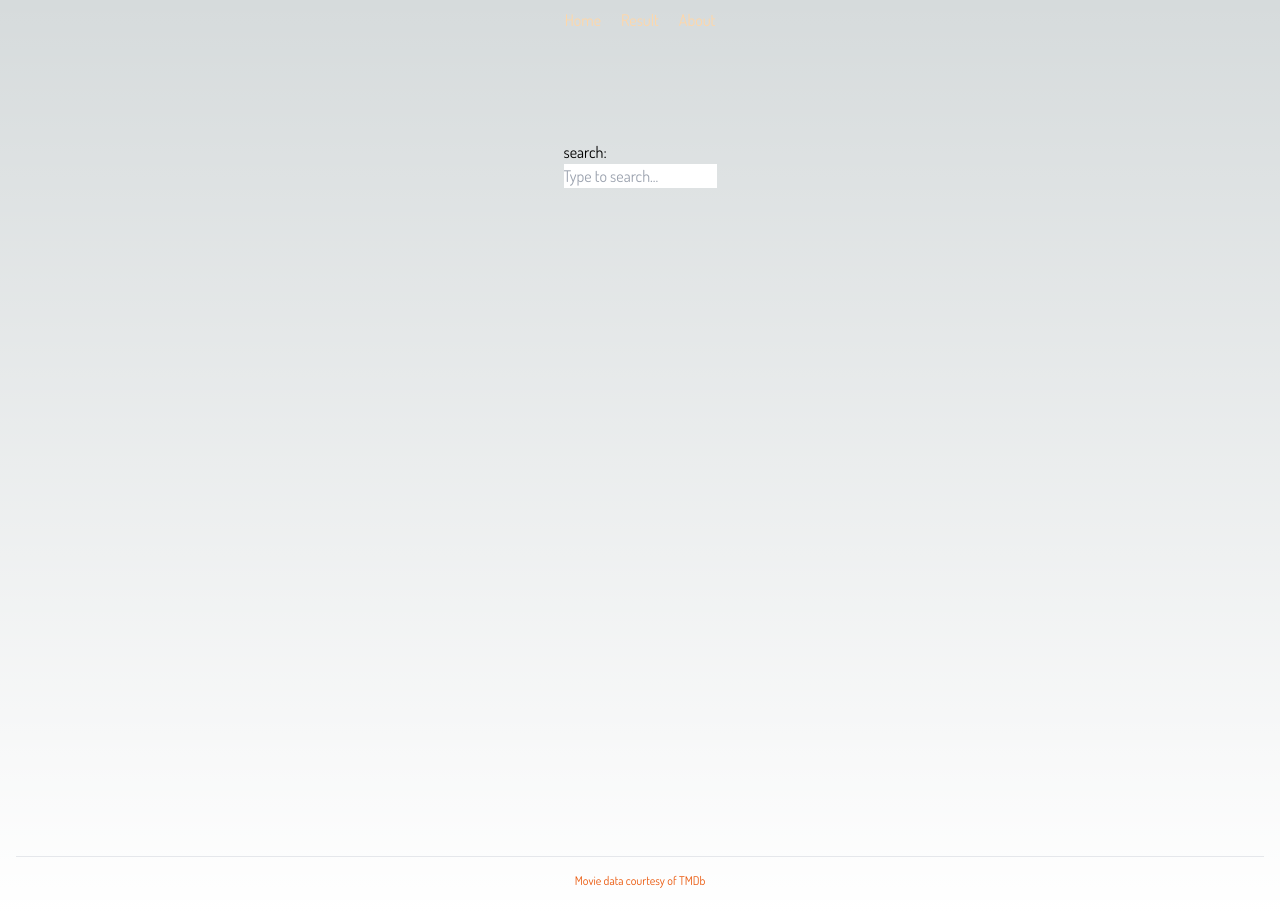
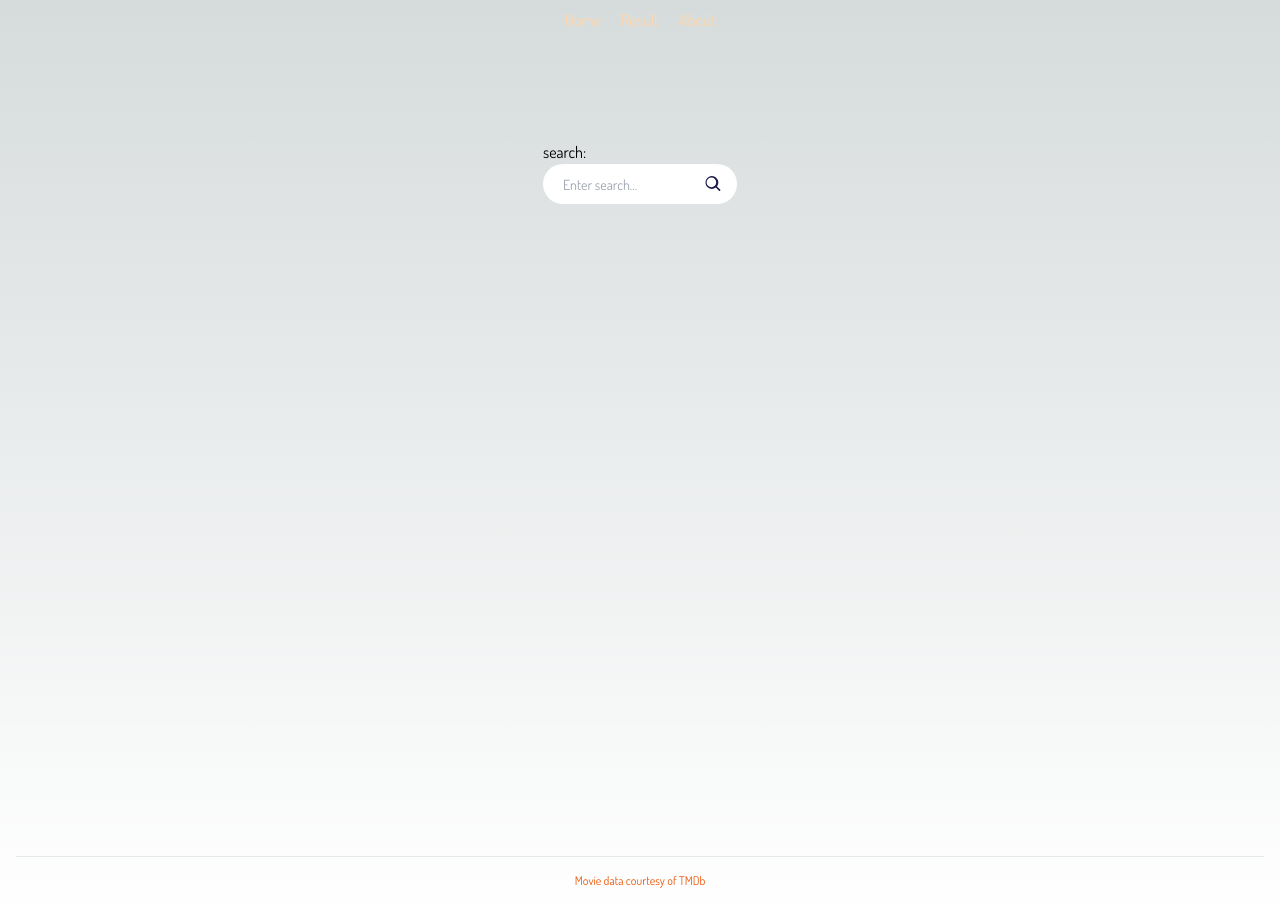
Before and after one commit to curlyfriesplease/actorage, a Next.js app: page / in a window 1280 px wide. Built offline with nearby package versions, Linux system fonts and the light colour scheme.

Commit message:
I believe in progress

```diff
--- a/components/Search/SearchBar.jsx
+++ b/components/Search/SearchBar.jsx
@@ -1,38 +1,43 @@
 "use client";
 
-import { useState } from "react";
+import { useState, useCallback } from "react";
+import { fetchData } from "./fetchData";
 
 export default function SearchBar({ setResults }) {
   const [input, setInput] = useState("");
+  const [error, setError] = useState("");
 
-  const fetchData = (value) => {
-    fetch("https://jsonplaceholder.typicode.com/users")
-      .then((response) => response.json())
-      .then((json) => {
-        const results = json.filter((user) => {
-          return (
-            value &&
-            user &&
-            user.name &&
-            user.name.toLowerCase().includes(value)
-          );
-        });
-        setResults(results);
-      });
-  };
 
   const handleChange = (value) => {
     setInput(value);
-    fetchData(value);
+    fetchData(value, setError, setResults);
   };
 
   return (
-    <div className="input-wrapper w-3/6  text-indigo-950">
-      <input
-        placeholder="Type to search..."
-        value={input}
-        onChange={(e) => handleChange(e.target.value)}
-      />
-    </div>
+    <>
+      <div className="relative w-full text-indigo-950">
+        <input
+          placeholder="Enter search..."
+          type={"search"}
+          value={input}
+          onChange={(e) => handleChange(e.target.value)}
+          className="bg-white h-10 px-5 pr-10 w-full rounded-full text-sm focus:outline-none"
+        />
+        <button type="submit" className="absolute right-0 top-0 mt-3 mr-4">
+          <svg
+            className="h-4 w-4 fill-current"
+            xmlns="http://www.w3.org/2000/svg"
+            viewBox="0 0 20 20"
+          >
+            <path
+              fillRule="evenodd"
+              d="M13.53 14.47a8 8 0 111.414-1.414l3.96 3.96a1 1 0 01-1.414 1.414l-3.96-3.96zM8 14a6 6 0 100-12 6 6 0 000 12z"
+              clipRule="evenodd"
+            />
+          </svg>
+        </button>
+      </div>
+      <h1 className="text-red-500">{error}</h1>
+    </>
   );
 }
--- /dev/null
+++ b/components/Search/fetchData.jsx
@@ -0,0 +1,26 @@
+export async function fetchData(value, setError, setResults) {
+  const searchEndpoint = (query) =>
+    `https://api.themoviedb.org/3/search/multi?query=${query}&include_adult=false&language=en-US&page=1`;
+  const key = process.env.REACT_APP_TMDB_BEARER_TOKEN;
+  const options = {
+    method: "GET",
+    headers: {
+      accept: "application/json",
+      Authorization: `Bearer ${key}`,
+    },
+  };
+
+  if (value.length) {
+    const res = await fetch(searchEndpoint(value), options)
+      .then((res) => res.json())
+      .then((res) => {
+        setResults(res);
+      })
+      .catch((err) => {
+        console.error("error:" + err);
+        setError(err);
+      });
+  } else {
+    setResults([]);
+  }
+}
```
Also changed, not shown: 1 other file (tests, documents, lock files or other folders).
